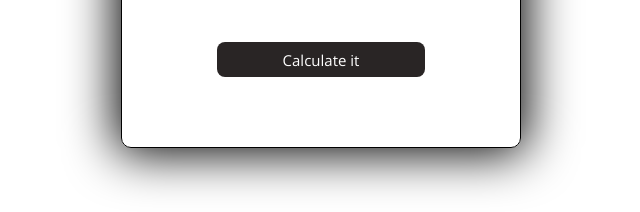
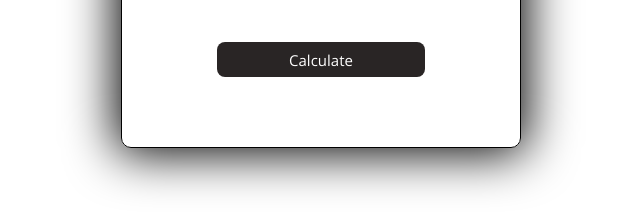
Before and after one commit to Muskan044/bmi-calculator, a plain HTML site: page index.html in a window 1280 px wide. Shown: the part 387-599 px from the top of the page, 319-959 px from the left. Drawn offline with nearby package versions, Linux system fonts and the light colour scheme.

Commit message:
update html file

```diff
--- a/index.html
+++ b/index.html
@@ -16,7 +16,7 @@
         <p>Weight (kg)</p>
         <input type="number" name="" id="weight">
 
-        <button id="btn">Calculate it</button>
+        <button id="btn">Calculate</button>
 
         <div id="result"></div>
     </div>
```
